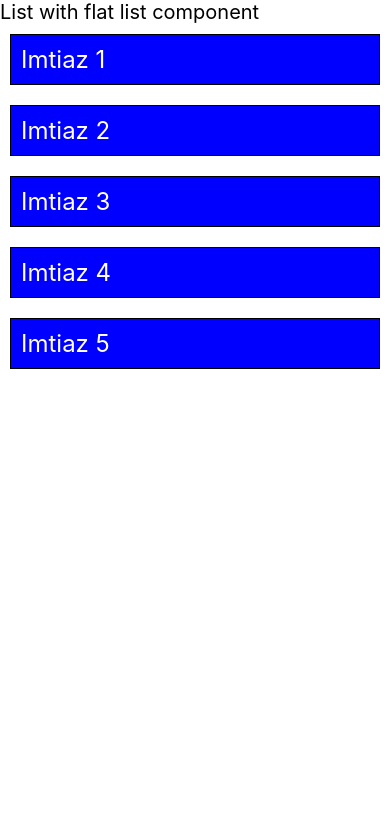
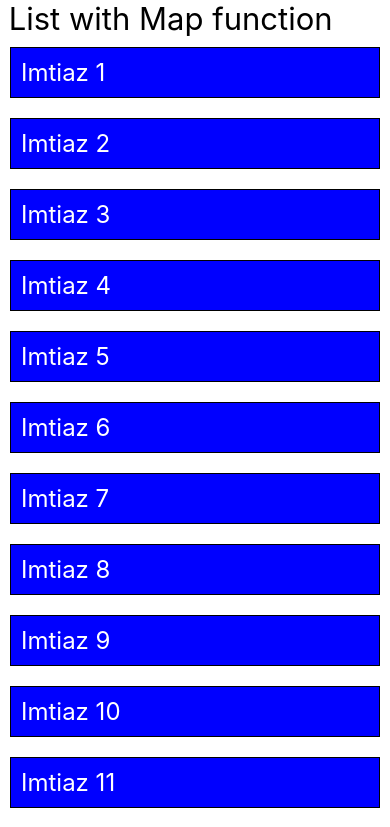
Before and after one commit to Imtiaz211/ReactNative, a React Native app in the folder demoReactNative/: screen / in a window 390 px wide. Shown: the top 827 px of the page. Built offline with nearby package versions, Linux system fonts and the light colour scheme.

Commit message:
Map function with ScrollView

```diff
--- a/demoReactNative/App.tsx
+++ b/demoReactNative/App.tsx
@@ -16,7 +16,9 @@ import {
   Text,
   View,
 } from 'react-native';
+
 import UserData from './components/userData';
+import ListMapFunction from './components/listWithMapReactNative';
 
 function App(): React.JSX.Element {
 
@@ -25,7 +27,10 @@ function App(): React.JSX.Element {
     <View>
 
 
-      <ListArrayReactNative />
+      <ListMapFunction/>
+
+      {/*<ListArrayReactNative /> */}
+
       {/*<FormInputReactNative />*/}
 
       {/*<TextInputReactNative /> */}
--- a/demoReactNative/components/listOfArrayReactNative.tsx
+++ b/demoReactNative/components/listOfArrayReactNative.tsx
@@ -29,8 +29,10 @@ const ListArrayReactNative = () => {
         <View>
             <Text style={{ fontSize: 20 }}>List with flat list component</Text>
             <FlatList
-                data={user}
-                renderItem = {({item}) => <Text style = {styles.item}>{item.name}</Text>}
+                data = {user}
+                //keyExtractor = {itemsData => itemsData.id}
+                renderItem = {({ item }) => <Text style={styles.item}>{item.name}</Text>}
+
 
             />
         </View>
@@ -43,10 +45,10 @@ const styles = StyleSheet.create({
         fontSize: 24,
         padding: 10,
         color: "#fff",
-backgroundColor: 'blue',
-borderColor:'black',
-borderWidth:1,
-margin: 10
+        backgroundColor: 'blue',
+        borderColor: 'black',
+        borderWidth: 1,
+        margin: 10
     }
 })
 
--- /dev/null
+++ b/demoReactNative/components/listWithMapReactNative.tsx
@@ -0,0 +1,85 @@
+import {ScrollView, StyleSheet, Text, View} from 'react-native';
+const ListMapFunction = () => {
+
+    const user = [
+        {
+            id: 1,
+            name: "Imtiaz 1"
+        },
+        {
+            id: 2,
+            name: "Imtiaz 2"
+        },
+        {
+            id: 3,
+            name: "Imtiaz 3"
+        },
+        {
+            id: 4,
+            name: "Imtiaz 4"
+        },
+        {
+            id: 5,
+            name: "Imtiaz 5"
+        },
+        {
+            id: 6,
+            name: "Imtiaz 6"
+        },
+        {
+            id: 7,
+            name: "Imtiaz 7"
+        },
+        {
+            id: 8,
+            name: "Imtiaz 8"
+        },
+        {
+            id: 9,
+            name: "Imtiaz 9"
+        },
+        {
+            id: 10,
+            name: "Imtiaz 10"
+        },
+        {
+            id: 11,
+            name: "Imtiaz 11"
+        },
+        {
+            id: 12,
+            name: "Imtiaz 12"
+        },
+        {
+            id: 13,
+            name: "Imtiaz 13"
+        },
+        {
+            id: 14,
+            name: "Imtiaz 14"
+        }
+    ]
+    return (
+        <View>
+            <Text style = {{fontSize: 31}}> List with Map function</Text>
+            <ScrollView style = {{marginBottom: 80}}>
+            {
+                user.map((item) => <Text style = {styles.item}>{item.name}</Text>)
+            }
+            </ScrollView>
+        </View>
+    );
+};
+
+const styles = StyleSheet.create({
+    item: {
+        fontSize: 24,
+        padding: 10,
+        color: "#fff",
+        backgroundColor: 'blue',
+        borderColor: 'black',
+        borderWidth: 1,
+        margin: 10
+    }
+})
+export default ListMapFunction;
```
